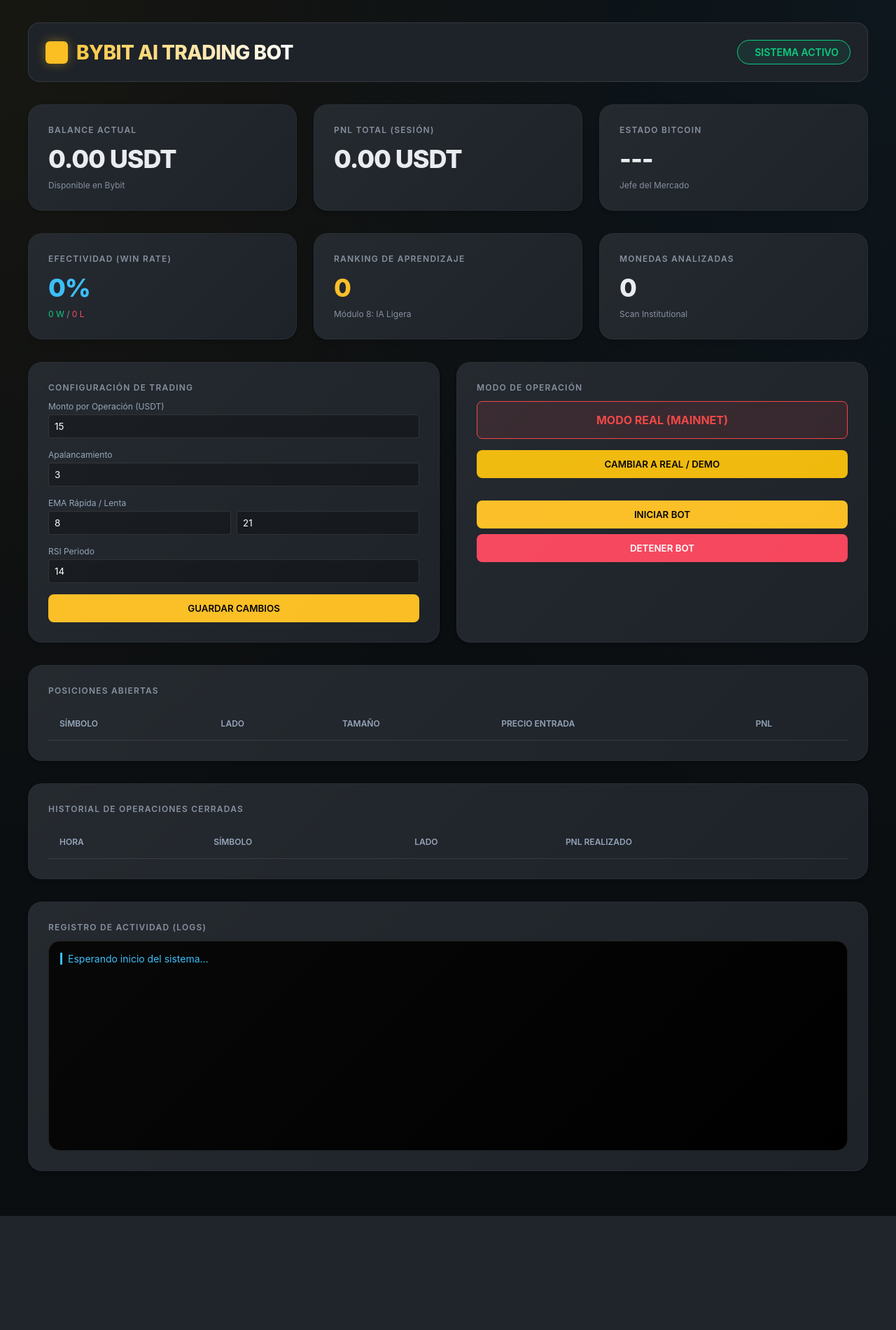
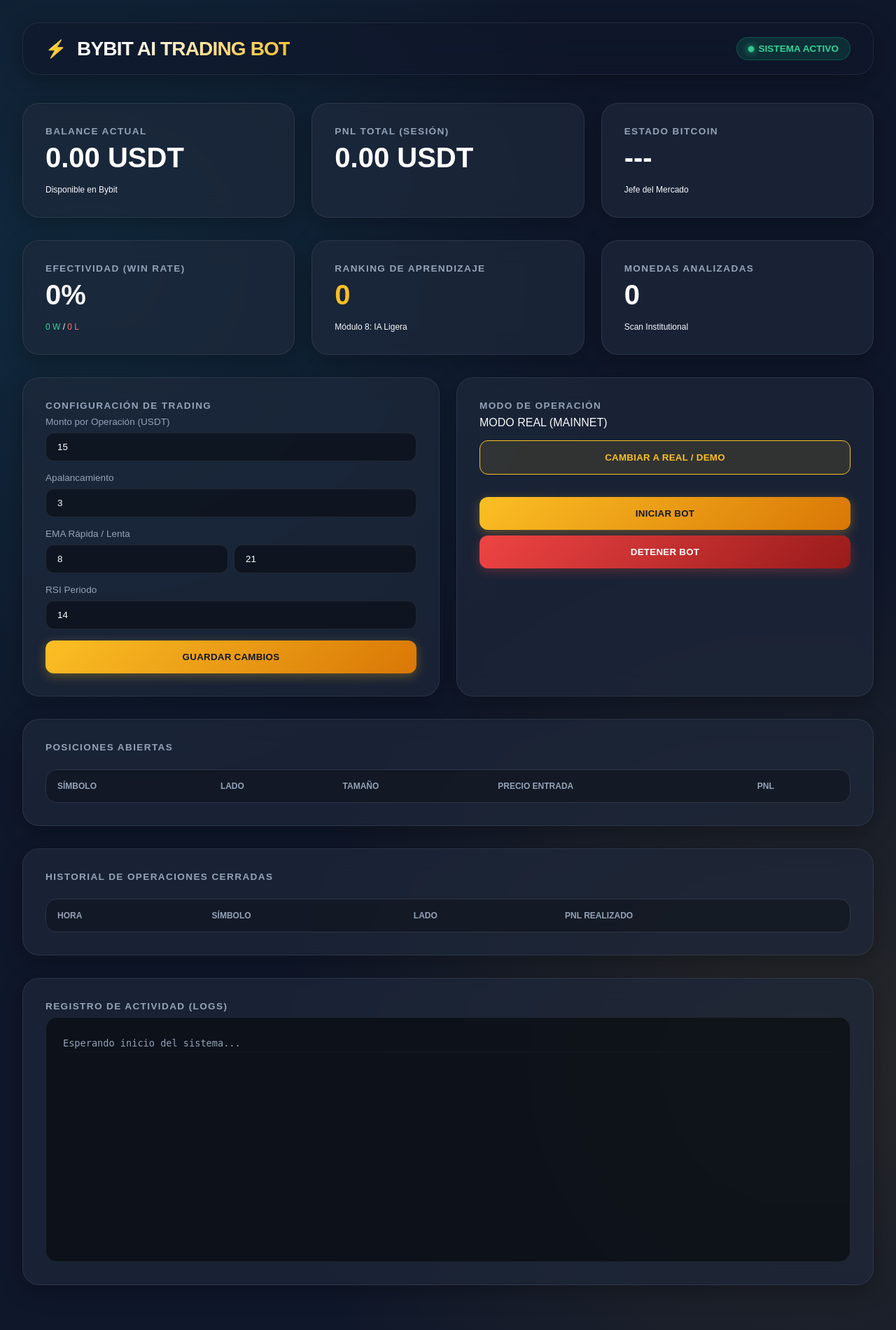
Before and after one commit to josseluis0212-stack/bybit-ai-bot, a Flask app: page / in a window 1280 px wide. Shown: the whole page at 70% size. Before the commit the page ends 1737 px from the top, so only its background shows below. Run offline with Flask 3, Linux system fonts and the light colour scheme; data that the repository does not hold is empty; some libraries are stand-ins or nearby versions.

Commit message:
Optimize config (5 trades, all coins) and new Glassmorphism UI

```diff
--- a/config/config.yaml
+++ b/config/config.yaml
@@ -20,14 +20,7 @@ trading:
   apalancamiento: 3
   capital_total: 1000
   demo: true
-  max_operaciones_simultaneas: 3
+  max_operaciones_simultaneas: 5
   monto_por_operacion: 15
-  pares_permitidos:
-  - BTCUSDT
-  - ETHUSDT
-  - SOLUSDT
-  - LINKUSDT
-  - AVAXUSDT
-  - DOTUSDT
-  - MATICUSDT
+  pares_permitidos: [] # Lista vacía = Todas las monedas disponibles
   testnet: false
--- a/dashboard/static/style.css
+++ b/dashboard/static/style.css
@@ -1,297 +1,294 @@
 :root {
-    --primary: #fbbf24; /* Dorado/Amarillo Bybit */
-    --secondary: #fcd34d;
+    --primary: #fbbf24;
     --primary-glow: rgba(251, 191, 36, 0.4);
-    --bg: #0b0e11; /* Color Bybit Dark */
-    --card-bg: #1e2329;
-    --card-hover: #2b3139;
-    --text: #eaecef;
-    --text-muted: #848e9c;
-    --success: #0ecb81;
-    --danger: #f6465d;
-    --warning: #f0b90b;
-    --info: #38bdf8;
+    --secondary: #22d3ee;
+    --bg-dark: #0f172a;
+    --card-bg: rgba(30, 41, 59, 0.7);
+    --card-border: rgba(255, 255, 255, 0.08);
+    --text-primary: #f8fafc;
+    --text-secondary: #94a3b8;
+    --success: #34d399;
+    --danger: #f87171;
+    --warning: #fbbf24;
+    --glass-shadow: 0 8px 32px 0 rgba(0, 0, 0, 0.3);
 }
 
-@import url('https://fonts.googleapis.com/css2?family=Outfit:wght@300;400;600;800&family=JetBrains+Mono&display=swap');
+@import url('https://fonts.googleapis.com/css2?family=Outfit:wght@300;400;500;700;800&family=JetBrains+Mono:wght@400;700&display=swap');
 
 * {
     margin: 0;
     padding: 0;
     box-sizing: border-box;
-    font-family: 'Inter', -apple-system, BlinkMacSystemFont, sans-serif;
 }
 
 body {
-    background-color: var(--bg);
+    background-color: var(--bg-dark);
     background-image:
-        radial-gradient(at 0% 0%, rgba(251, 191, 36, 0.05) 0px, transparent 50%),
-        radial-gradient(at 100% 0%, rgba(56, 189, 248, 0.05) 0px, transparent 50%);
-    color: var(--text);
+        radial-gradient(circle at 10% 20%, rgba(34, 211, 238, 0.1) 0%, transparent 40%),
+        radial-gradient(circle at 90% 80%, rgba(251, 191, 36, 0.1) 0%, transparent 40%);
+    color: var(--text-primary);
+    font-family: 'Outfit', sans-serif;
     min-height: 100vh;
     padding: 2rem;
-    font-family: 'Outfit', sans-serif;
+    overflow-x: hidden;
 }
 
 .container {
-    max-width: 1200px;
+    max-width: 1400px;
     margin: 0 auto;
 }
 
+/* Header Glass */
 header {
     display: flex;
     justify-content: space-between;
     align-items: center;
-    margin-bottom: 2rem;
-    padding: 1.5rem;
-    background: var(--card-bg);
-    backdrop-filter: blur(12px);
-    border-radius: 1rem;
-    border: 1px solid rgba(255, 255, 255, 0.1);
+    background: rgba(15, 23, 42, 0.6);
+    backdrop-filter: blur(20px);
+    -webkit-backdrop-filter: blur(20px);
+    border: 1px solid var(--card-border);
+    border-radius: 1.5rem;
+    padding: 1.25rem 2rem;
+    margin-bottom: 2.5rem;
+    box-shadow: var(--glass-shadow);
 }
 
 .logo {
     font-size: 1.75rem;
     font-weight: 800;
-    letter-spacing: -0.02em;
-    background: linear-gradient(to right, var(--primary), #fff);
+    letter-spacing: -0.03em;
+    background: linear-gradient(135deg, #fff 30%, var(--primary) 100%);
     -webkit-background-clip: text;
-    background-clip: text;
     -webkit-text-fill-color: transparent;
     display: flex;
     align-items: center;
-    gap: 0.75rem;
+    gap: 1rem;
 }
 
 .logo::before {
-    content: '';
-    display: inline-block;
-    width: 32px;
-    height: 32px;
-    background: var(--primary);
-    border-radius: 6px;
-    box-shadow: 0 0 15px var(--primary-glow);
+    content: '⚡';
+    font-size: 1.5rem;
+    -webkit-text-fill-color: initial;
 }
 
 .status-badge {
     padding: 0.5rem 1rem;
-    border-radius: 2rem;
-    font-size: 0.875rem;
+    background: rgba(16, 185, 129, 0.15);
+    border: 1px solid rgba(16, 185, 129, 0.3);
+    color: #34d399;
+    border-radius: 99px;
+    font-size: 0.85rem;
     font-weight: 600;
     display: flex;
     align-items: center;
-    gap: 0.5rem;
+    gap: 6px;
 }
 
-.status-online {
-    background: rgba(16, 185, 129, 0.1);
-    color: var(--success);
-    border: 1px solid var(--success);
+.dot {
+    width: 8px;
+    height: 8px;
+    background-color: #34d399;
+    border-radius: 50%;
+    box-shadow: 0 0 10px #34d399;
+    animation: pulse 2s infinite;
 }
 
+@keyframes pulse {
+    0% { transform: scale(0.95); opacity: 0.7; }
+    50% { transform: scale(1.1); opacity: 1; }
+    100% { transform: scale(0.95); opacity: 0.7; }
+}
+
+/* Grid Layout */
 .grid {
     display: grid;
-    grid-template-columns: repeat(auto-fit, minmax(300px, 1fr));
+    grid-template-columns: repeat(auto-fit, minmax(320px, 1fr));
     gap: 1.5rem;
     margin-bottom: 2rem;
 }
 
+/* Glass Cards */
 .card {
     background: var(--card-bg);
-    padding: 1.75rem;
-    border-radius: 1.25rem;
-    border: 1px solid rgba(255, 255, 255, 0.05);
-    box-shadow: 0 4px 6px -1px rgba(0, 0, 0, 0.1), 0 2px 4px -1px rgba(0, 0, 0, 0.06);
-    transition: all 0.3s cubic-bezier(0.4, 0, 0.2, 1);
-    position: relative;
-    overflow: hidden;
-}
-
-.card::after {
-    content: '';
-    position: absolute;
-    top: 0;
-    left: 0;
-    width: 100%;
-    height: 100%;
-    background: linear-gradient(135deg, rgba(255,255,255,0.03) 0%, transparent 100%);
-    pointer-events: none;
+    backdrop-filter: blur(16px);
+    -webkit-backdrop-filter: blur(16px);
+    border: 1px solid var(--card-border);
+    border-radius: 1.5rem;
+    padding: 2rem;
+    box-shadow: var(--glass-shadow);
+    transition: transform 0.3s ease, box-shadow 0.3s ease;
+    display: flex;
+    flex-direction: column;
 }
 
 .card:hover {
-    transform: translateY(-8px);
-    background: var(--card-hover);
-    border-color: rgba(251, 191, 36, 0.2);
-    box-shadow: 0 20px 25px -5px rgba(0, 0, 0, 0.2);
+    transform: translateY(-5px);
+    border-color: rgba(255, 255, 255, 0.15);
+    box-shadow: 0 12px 40px 0 rgba(0, 0, 0, 0.4);
 }
 
 .card-title {
-    font-size: 0.75rem;
-    color: var(--text-muted);
-    margin-bottom: 0.75rem;
+    font-size: 0.85rem;
+    color: var(--text-secondary);
     text-transform: uppercase;
+    letter-spacing: 0.1em;
     font-weight: 600;
-    letter-spacing: 0.1em;
+    margin-bottom: 0.5rem;
 }
 
 .card-value {
-    font-size: 2.25rem;
-    font-weight: 800;
-    letter-spacing: -0.03em;
+    font-size: 2.5rem;
+    font-weight: 700;
+    color: #fff;
+    margin-bottom: 0.5rem;
 }
 
-.card-value.positive {
-    color: var(--success);
-    text-shadow: 0 0 20px rgba(14, 203, 129, 0.2);
+.card-footer {
+    font-size: 0.85rem;
+    color: var(--text-secondary);
 }
 
-.card-value.negative {
-    color: var(--danger);
-    text-shadow: 0 0 20px rgba(246, 70, 93, 0.2);
+/* Form Styles */
+.config-form {
+    display: flex;
+    flex-direction: column;
+    gap: 1rem;
 }
 
-.logs-container {
-    background: #000;
-    border-radius: 1rem;
-    padding: 1rem;
-    height: 300px;
-    overflow-y: auto;
-    font-family: 'Fira Code', monospace;
-    font-size: 0.875rem;
-    border: 1px solid rgba(255, 255, 255, 0.1);
+.form-group label {
+    font-size: 0.85rem;
+    color: var(--text-secondary);
+    margin-bottom: 0.5rem;
+    display: block;
 }
 
-.log-entry {
-    margin-bottom: 0.25rem;
-    border-left: 3px solid transparent;
-    padding-left: 0.5rem;
-}
-
-.log-info {
-    color: #38bdf8;
-    border-color: #38bdf8;
-}
-
-.log-success {
-    color: #4ade80;
-    border-color: #4ade80;
-}
-
-.log-error {
-    color: #f87171;
-    border-color: #f87171;
-}
-
-.log-warning {
-    color: #fbbf24;
-    border-color: #fbbf24;
-}
-
-.controls {
-    display: flex;
-    gap: 1rem;
-    margin-top: 1rem;
-}
-
-.btn {
-    padding: 0.75rem 1.5rem;
-    border-radius: 0.5rem;
-    font-weight: 600;
-    cursor: pointer;
-    border: none;
+.form-group input {
+    width: 100%;
+    background: rgba(0, 0, 0, 0.4);
+    border: 1px solid var(--card-border);
+    border-radius: 0.75rem;
+    padding: 0.75rem 1rem;
+    color: #fff;
+    font-family: 'Outfit', sans-serif;
     transition: all 0.2s;
 }
 
+.form-group input:focus {
+    outline: none;
+    border-color: var(--primary);
+    box-shadow: 0 0 0 2px rgba(251, 191, 36, 0.2);
+}
+
+/* Buttons */
+.btn {
+    border: none;
+    border-radius: 0.75rem;
+    padding: 1rem;
+    font-weight: 600;
+    cursor: pointer;
+    transition: all 0.2s;
+    font-family: 'Outfit', sans-serif;
+    letter-spacing: 0.02em;
+}
+
 .btn-primary {
+    background: linear-gradient(135deg, #fbbf24 0%, #d97706 100%);
+    color: #0f172a;
+    box-shadow: 0 4px 15px rgba(251, 191, 36, 0.3);
+}
+
+.btn-primary:hover {
+    filter: brightness(1.1);
+    transform: translateY(-2px);
+}
+
+.btn-danger {
+    background: linear-gradient(135deg, #ef4444 0%, #991b1b 100%);
+    color: #fff;
+    box-shadow: 0 4px 15px rgba(239, 68, 68, 0.3);
+}
+
+.btn-warning {
+    background: rgba(251, 191, 36, 0.1);
+    color: var(--primary);
+    border: 1px solid var(--primary);
+}
+
+.btn-warning:hover {
     background: var(--primary);
     color: #000;
 }
 
-.btn-danger {
-    background: var(--danger);
-    color: #fff;
+/* Logs */
+.logs-container {
+    background: rgba(0, 0, 0, 0.5);
+    border-radius: 1rem;
+    padding: 1.5rem;
+    height: 350px;
+    overflow-y: auto;
+    font-family: 'JetBrains Mono', monospace;
+    font-size: 0.85rem;
+    border: 1px solid var(--card-border);
 }
 
-.btn-warning {
-    background: var(--warning);
-    color: #000;
+.log-entry {
+    margin-bottom: 0.5rem;
+    padding: 0.25rem 0;
+    border-bottom: 1px solid rgba(255,255,255,0.03);
 }
 
-.btn:hover {
-    opacity: 0.9;
-    transform: scale(1.02);
-}
+.log-info { color: #94a3b8; }
+.log-success { color: #34d399; }
+.log-error { color: #f87171; font-weight: bold; }
+.log-warning { color: #eb9f2e; }
 
-.form-group {
-    margin-bottom: 1rem;
-}
-
-.form-group label {
-    display: block;
-    font-size: 0.75rem;
-    color: #94a3b8;
-    margin-bottom: 0.25rem;
-}
-
-.form-group input {
-    width: 100%;
-    background: rgba(0, 0, 0, 0.3);
-    border: 1px solid rgba(255, 255, 255, 0.1);
-    padding: 0.5rem;
-    border-radius: 0.25rem;
-    color: #fff;
-}
-
-.mode-status {
-    padding: 1rem;
-    border-radius: 0.5rem;
-    text-align: center;
-    font-weight: 700;
-    font-size: 1rem;
-}
-
-.mode-demo {
-    background: rgba(59, 130, 246, 0.1);
-    color: #3b82f6;
-    border: 1px solid #3b82f6;
-}
-
-.mode-real {
-    background: rgba(239, 68, 68, 0.1);
-    color: #ef4444;
-    border: 1px solid #ef4444;
-}
-
+/* Tables */
 .table-container {
     width: 100%;
-    overflow-x: auto;
     margin-top: 1rem;
+    border-radius: 1rem;
+    overflow: hidden;
+    border: 1px solid var(--card-border);
 }
 
 table {
     width: 100%;
     border-collapse: collapse;
-    font-size: 0.875rem;
-}
-
-th,
-td {
-    padding: 1rem;
-    text-align: left;
-    border-bottom: 1px solid rgba(255, 255, 255, 0.1);
 }
 
 th {
-    color: #94a3b8;
+    background: rgba(0, 0, 0, 0.3);
+    padding: 1rem;
+    text-align: left;
+    color: var(--text-secondary);
+    font-size: 0.75rem;
+    text-transform: uppercase;
     font-weight: 600;
-    text-transform: uppercase;
-    font-size: 0.75rem;
 }
 
-.positive {
-    color: var(--success);
+td {
+    padding: 1rem;
+    border-top: 1px solid var(--card-border);
+    color: var(--text-primary);
+    font-size: 0.9rem;
 }
 
-.negative {
-    color: var(--danger);
+.positive { color: #34d399; }
+.negative { color: #f87171; }
+
+::-webkit-scrollbar {
+    width: 8px;
 }
+
+::-webkit-scrollbar-track {
+    background: rgba(0,0,0,0.1);
+}
+
+::-webkit-scrollbar-thumb {
+    background: rgba(255,255,255,0.1);
+    border-radius: 4px;
+}
+
+::-webkit-scrollbar-thumb:hover {
+    background: rgba(255,255,255,0.2);
+}
```
